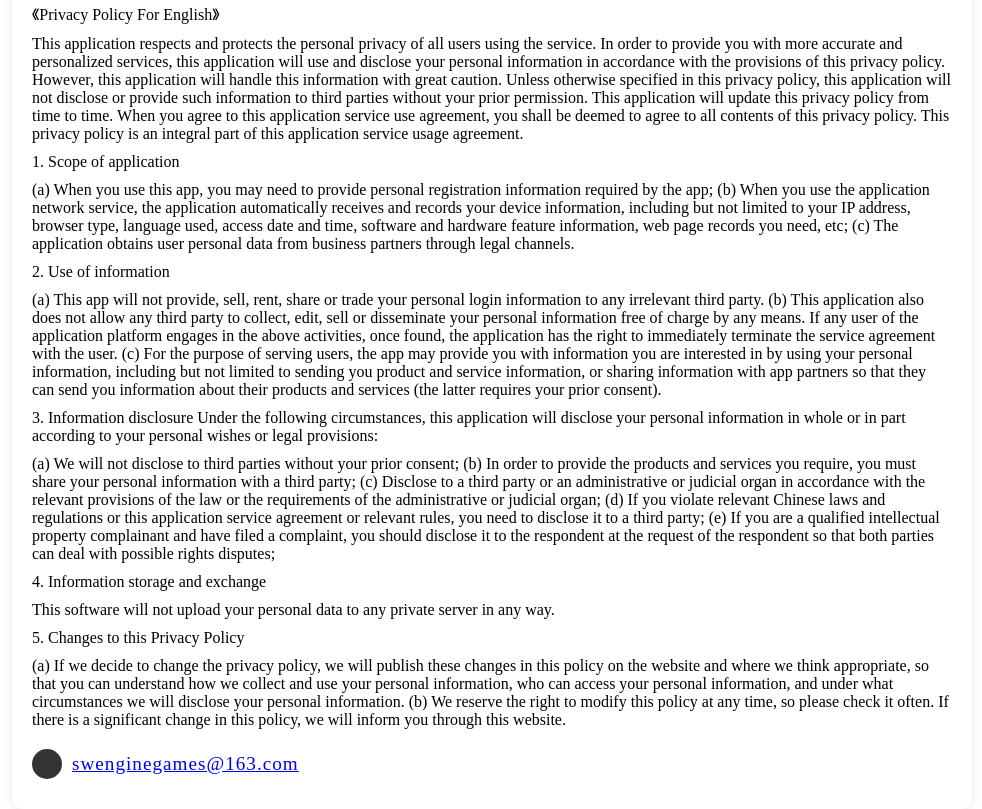
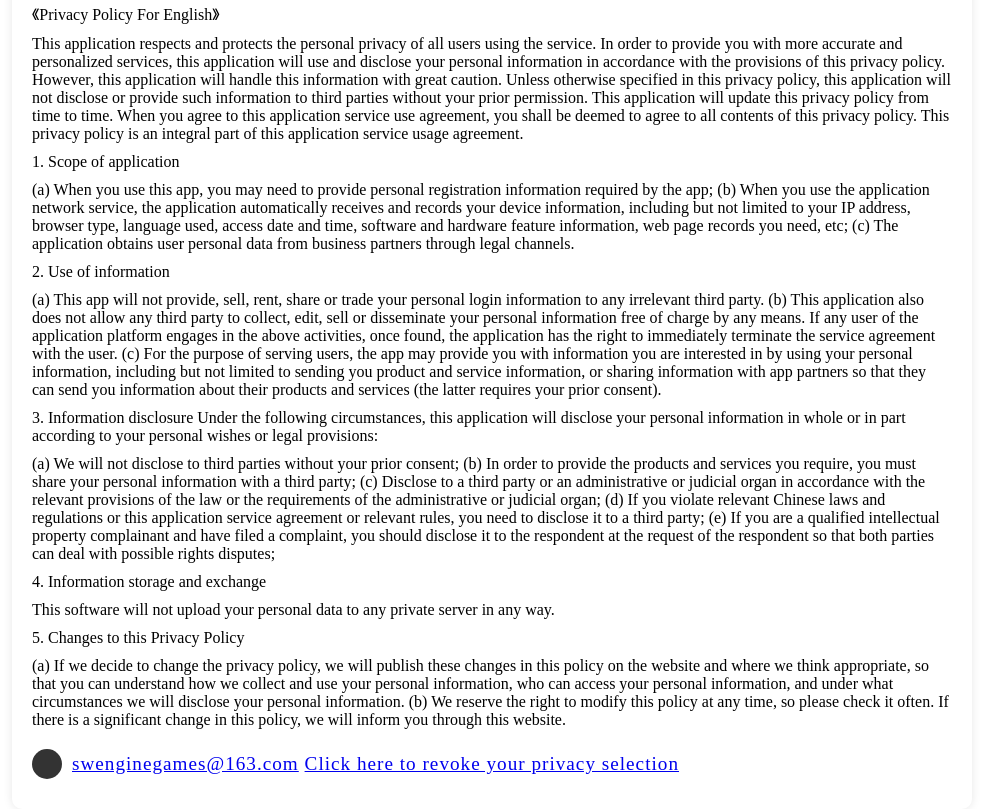
Before and after one commit to malswgame/PrivacyPolicy, a plain HTML site: page index.html in a window 1280 px wide. Shown: the part 807-1616 px from the top of the page, without its empty margins (148-1130 px from the left). Drawn offline with Linux system fonts and the light colour scheme.

Commit message:
Update index.html

```diff
--- a/index.html
+++ b/index.html
@@ -200,6 +200,7 @@ Under the following circumstances, this application will disclose your personal
 </div>
 <div class="contact__text">
 <a href="mailto:swenginegames@163.com">swenginegames@163.com</a>
+<a href="javascript:googlefc.callbackQueue.push(googlefc.showRevocationMessage)">Click here to revoke your privacy selection</a>
 </div>
 </div>
 </div>
```
